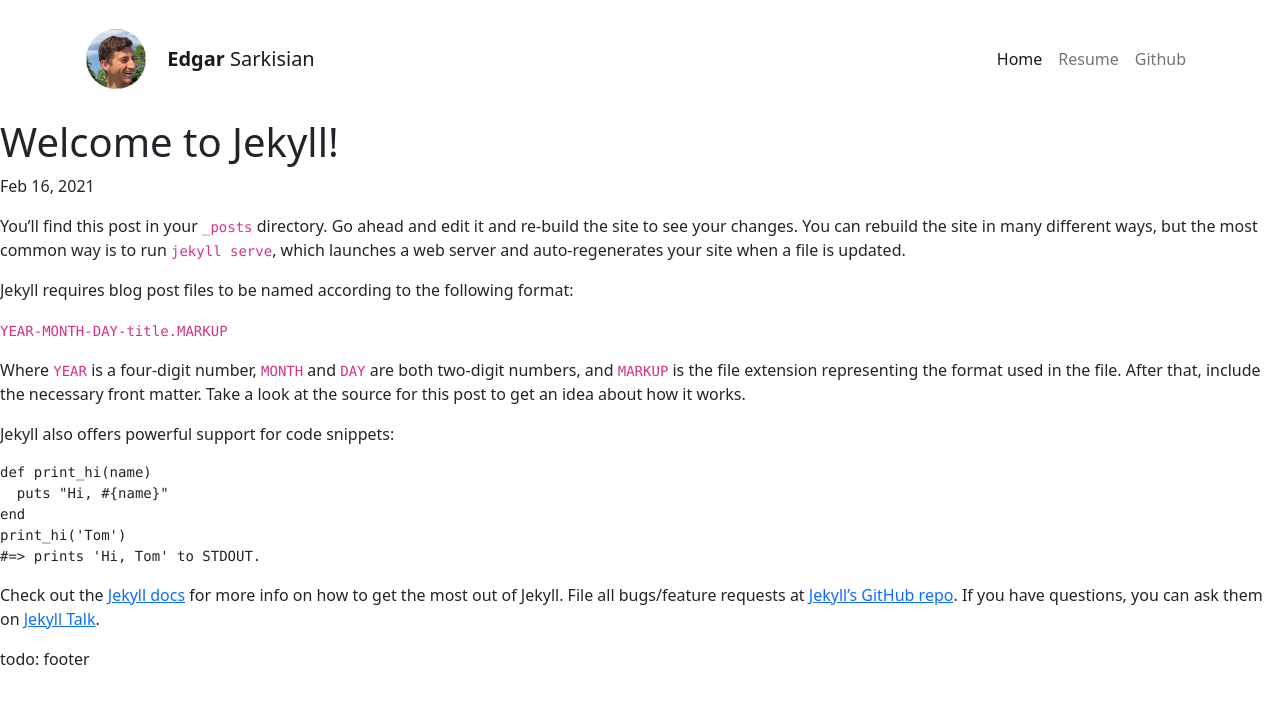
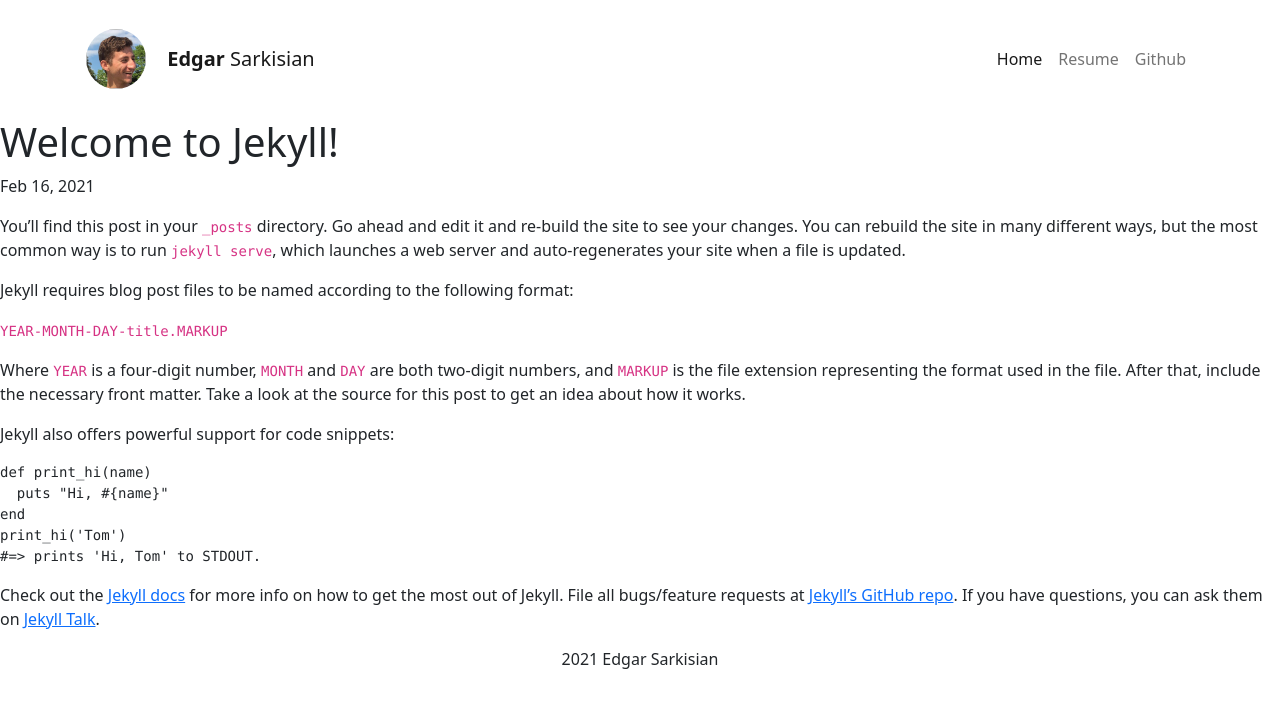
Before and after one commit to gesarki/gesarki.github.io, a Jekyll site: the page built from _posts/2021-02-16-welcome-to-jekyll.markdown, in a window 1280 px wide. Shown: the top 708 px of the page. Built offline with Jekyll 4.4.1, drawn with Linux system fonts in a browser that asks for light colours.

```diff
--- a/_includes/footer.html
+++ b/_includes/footer.html
@@ -1,4 +1,4 @@
-<footer class="site-footer h-card">
-  <p>todo: footer</p>
+<footer class="site-footer h-card text-center">
+  <p>2021 Edgar Sarkisian</p>
 
 </footer>
--- a/_includes/header.html
+++ b/_includes/header.html
@@ -14,10 +14,10 @@
                         <a class="nav-link active" aria-current="page" href="#">Home</a>
                     </li>
                     <li class="nav-item">
-                        <a class="nav-link" href="#">Resume</a>
+                        <a class="nav-link" href="/assets/resume/main.pdf">Resume</a>
                     </li>
                     <li class="nav-item">
-                        <a class="nav-link" href="#">Github</a>
+                        <a class="nav-link" href="https://github.com/gesarki">Github</a>
                     </li>
                 </ul>
             </div>
--- a/_includes/work_bubbles.html
+++ b/_includes/work_bubbles.html
@@ -1,4 +1,4 @@
-<div class="container my-3" id="work-bubbles">
+<div class="container my-5" id="work-bubbles">
     <div class="row">
 
     {% for work in site.data.work %}
@@ -24,7 +24,7 @@
         {% capture modal_id %}{{ work_id }}-modal{% endcapture %}
         <!-- Button trigger modal -->
         <a type="button" data-bs-toggle="modal" data-bs-target="#{{ modal_id }}">
-            <img src="{{ work.images.first.image }}" class="img-fluid bubble-image">
+            <img src="{{ work.thumbnail }}" class="img-fluid bubble-image">
         </a>
 
         <!-- Modal -->
@@ -81,6 +81,7 @@
                                 <p>{{ work.description }}</p>
                                 <div class="tech-section">
                                     {% for tech in work.technologies %}
+                                    {% if tech.description %}
                                     <hr>
                                     <div class="d-flex {% cycle "flex-row", "flex-row-reverse" %} mb-3">
                                         <div class="p-2" data-bs-toggle="tooltip" title="{{ tech.name }}">
@@ -90,6 +91,7 @@
                                         </div>
                                         <div class="p-2">{{ tech.description }}</div>
                                     </div>
+                                    {% endif %}
                                     {% endfor %}
                                 </div>
                             </div>
--- a/alt-index.html
+++ b/alt-index.html
@@ -6,6 +6,3 @@ layout: home
 {% include opening_animation.html %}
 
 {% include work_bubbles.html %}
-
-
-<p>This is in the index after opening-animation</p>
```
Also changed, not shown: _data/work.yml (+13 -12 lines), 1 other file.
